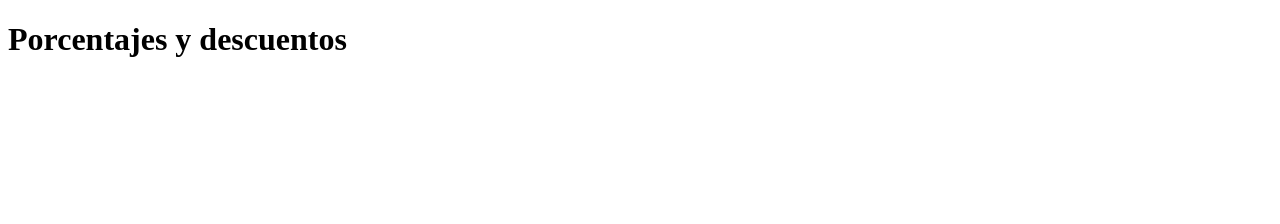
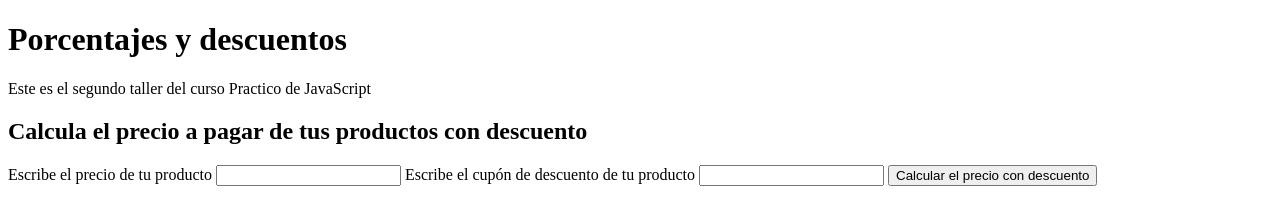
Before and after one commit to Charlyperez04/curso-practico-javascript, a plain HTML site: page descuentos.html in a window 1280 px wide. Drawn offline with Linux system fonts and the light colour scheme.

Commit message:
Taller 2

```diff
--- a/descuentos.html
+++ b/descuentos.html
@@ -4,10 +4,27 @@
     <meta charset="UTF-8">
     <meta http-equiv="X-UA-Compatible" content="IE=edge">
     <meta name="viewport" content="width=device-width, initial-scale=1.0">
+    <link rel="stylesheet" href="./descuentos/style.css">
     <title>Porcentajes y descuentos | Curso practico de JS</title>
 </head>
 <body>
-    <h1>Porcentajes y descuentos</h1>
+    <header>
+        <h1>Porcentajes y descuentos</h1>
+        <p>Este es el segundo taller del curso Practico de JavaScript</p>
+    </header>
+
+    <section>
+        <h2>Calcula el precio a pagar de tus productos con descuento</h2>
+        <form action="">
+            <label class="section-price" for="InputPrice">Escribe el precio de tu producto</label>
+            <input type="number" class="section-price" id="InputPrice">
+
+            <label for="InputCoupon">Escribe el cupón de descuento de tu producto</label>
+            <input type="text" id="InputCoupon">
+            <button type="button" onclick="onClickButtonPriceDiscount()">Calcular el precio con descuento</button>
+            <p id="ResultP"></p>
+        </form>
+    </section>
     <script src="./descuentos/descuentos.js"></script>
 </body>
 </html>
--- a/descuentos/descuentos.js
+++ b/descuentos/descuentos.js
@@ -0,0 +1,35 @@
+const coupons = [
+    "JuanDC_es_Batman",
+    "pero_no_le_digas_a_nadie",
+    "es_un_secreto",
+];
+function calcularPrecioConDescuento(precio, descuento){
+    const porcentajePrecioConDescuento=100-descuento;
+    const precioConDescuento=(precio*porcentajePrecioConDescuento)/100;
+
+    return precioConDescuento;
+}
+
+function onClickButtonPriceDiscount(){
+    const inputPrice=document.getElementById("InputPrice");
+    const priceValue=inputPrice.value;
+
+    const inputCoupon=document.getElementById("InputCoupon");
+    const couponValue=inputCoupon.value;
+    let descuento;
+
+    if (!coupons.includes(couponValue)) {
+        alert("El cupón " + couponValue + "no es válido");
+     } else if (couponValue === "JuanDC_es_Batman") {
+        descuento = 15;
+     } else if (couponValue === "pero_no_le_digas_a_nadie") {
+        descuento = 30;
+     } else if (couponValue === "es_un_secreto") {
+        descuento = 25;
+     }
+
+    const precioConDescuento = calcularPrecioConDescuento(priceValue, descuento);
+
+    const resultP = document.getElementById("ResultP");
+    resultP.innerText = "El precio con descuento son: $" + precioConDescuento;
+  }
```
Also changed, not shown: 3 other files.
